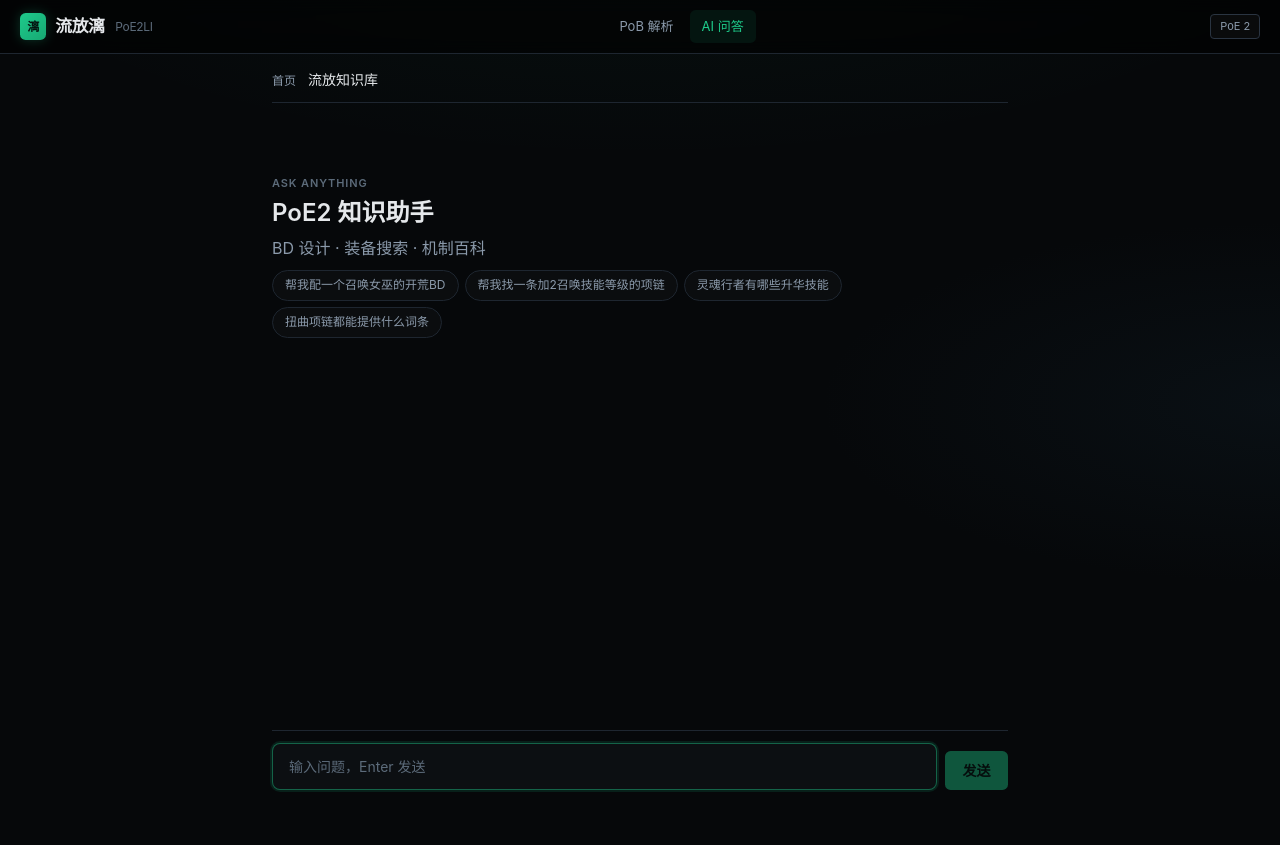
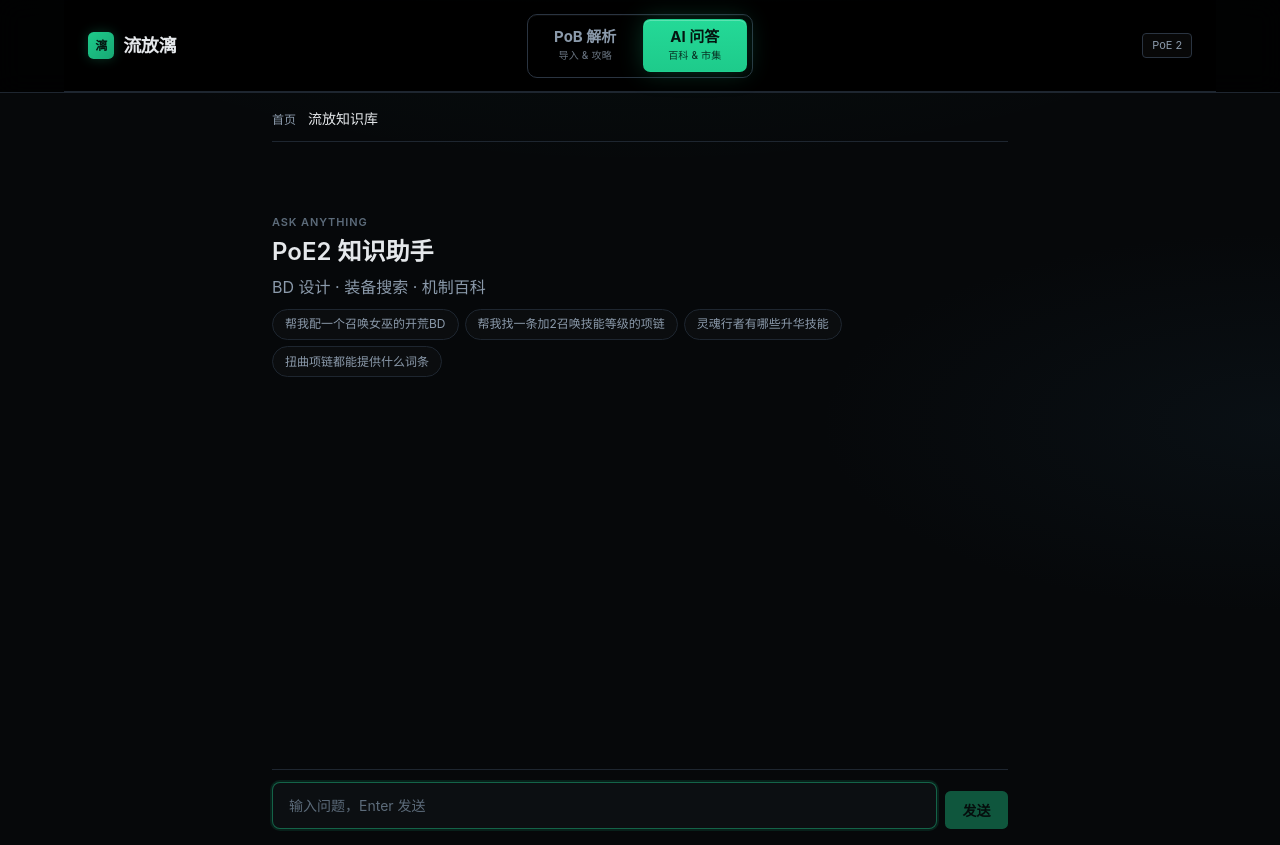
Before and after one commit to TangCuPaiGu233/PoE2LI, a Next.js app in the folder frontend/: page /chat in a window 1280 px wide. Before the commit the page ends 806 px from the top, so only its background shows below. Built offline with nearby package versions, Linux system fonts and the light colour scheme.

Commit message:
fix(frontend): prominent nav tabs and browser-local build history

```diff
--- a/frontend/src/app/globals.css
+++ b/frontend/src/app/globals.css
@@ -321,3 +321,130 @@
     transform: translateY(0);
   }
 }
+
+
+.ninja-nav-wrap {
+  border-bottom: 1px solid var(--ninja-border);
+  background: rgba(0, 0, 0, 0.72);
+  backdrop-filter: blur(12px);
+  position: sticky;
+  top: 0;
+  z-index: 50;
+}
+
+.ninja-nav {
+  display: grid;
+  grid-template-columns: 1fr auto 1fr;
+  align-items: center;
+  gap: 1rem;
+  max-width: 72rem;
+  margin: 0 auto;
+  padding: 0.85rem 1.5rem;
+}
+
+.ninja-nav-brand-text {
+  font-size: 1.125rem;
+  font-weight: 700;
+  letter-spacing: -0.02em;
+}
+
+.ninja-nav-right {
+  display: flex;
+  justify-content: flex-end;
+}
+
+.ninja-nav-tabs {
+  display: flex;
+  gap: 0.35rem;
+  padding: 0.3rem;
+  background: rgba(0, 0, 0, 0.45);
+  border: 1px solid var(--ninja-border-strong);
+  border-radius: 0.625rem;
+  box-shadow: inset 0 1px 0 rgba(255, 255, 255, 0.04);
+}
+
+.ninja-nav-tab {
+  display: flex;
+  flex-direction: column;
+  align-items: center;
+  gap: 0.1rem;
+  min-width: 6.5rem;
+  padding: 0.5rem 1.1rem;
+  border-radius: 0.45rem;
+  text-decoration: none;
+  color: var(--ninja-text-muted);
+  border: 1px solid transparent;
+  transition: color 0.15s, background 0.15s, border-color 0.15s, box-shadow 0.15s;
+}
+
+.ninja-nav-tab:hover {
+  color: var(--ninja-text);
+  background: rgba(255, 255, 255, 0.04);
+  border-color: var(--ninja-border);
+}
+
+.ninja-nav-tab.active {
+  color: #041510;
+  background: linear-gradient(180deg, #24d997 0%, var(--ninja-accent) 100%);
+  border-color: rgba(30, 203, 139, 0.6);
+  box-shadow: 0 0 24px var(--ninja-accent-glow), inset 0 1px 0 rgba(255, 255, 255, 0.25);
+}
+
+.ninja-nav-tab-label {
+  font-size: 0.9375rem;
+  font-weight: 700;
+  line-height: 1.2;
+}
+
+.ninja-nav-tab-desc {
+  font-size: 0.625rem;
+  font-weight: 500;
+  opacity: 0.75;
+  letter-spacing: 0.02em;
+}
+
+.ninja-nav-tab.active .ninja-nav-tab-desc {
+  opacity: 0.85;
+}
+
+.ninja-hero {
+  text-align: center;
+  padding: 2.5rem 1rem 2rem;
+  margin-bottom: 0.5rem;
+}
+
+.ninja-hero-title {
+  font-size: clamp(1.75rem, 4vw, 2.5rem);
+  font-weight: 700;
+  letter-spacing: -0.03em;
+  color: var(--ninja-text);
+  line-height: 1.15;
+}
+
+.ninja-hero-sub {
+  margin-top: 0.75rem;
+  font-size: 0.9375rem;
+  color: var(--ninja-text-muted);
+  max-width: 32rem;
+  margin-left: auto;
+  margin-right: auto;
+  line-height: 1.6;
+}
+
+.ninja-shell {
+  max-width: 72rem;
+  margin: 0 auto;
+  padding: 0 1.5rem 3rem;
+}
+
+@media (max-width: 768px) {
+  .ninja-nav {
+    grid-template-columns: 1fr;
+    justify-items: center;
+    text-align: center;
+    padding: 0.75rem 1rem;
+  }
+  .ninja-nav-right { display: none; }
+  .ninja-nav-tab { min-width: 5.5rem; padding: 0.45rem 0.75rem; }
+  .ninja-nav-tab-desc { display: none; }
+}
--- a/frontend/src/app/page.tsx
+++ b/frontend/src/app/page.tsx
@@ -1,6 +1,7 @@
 "use client";
 
 import { useState, useEffect, useCallback } from "react";
+import { addLocalBuildHistory, getLocalBuildHistory, toHistorySummary } from "@/lib/buildHistory";
 
 // Auto-detect API URL: same host, port 8000
 function getApiUrl(): string {
@@ -56,16 +57,8 @@
   const [showHistory, setShowHistory] = useState(true);
   const [pobValid, setPobValid] = useState<boolean | null>(null);
 
-  const loadHistory = useCallback(async () => {
-    try {
-      const res = await fetch(`${getApiUrl()}/api/builds`);
-      if (res.ok) {
-        const data = await res.json();
-        setHistory(data);
-      }
-    } catch {
-      // Ignore
-    }
+  const loadHistory = useCallback(() => {
+    setHistory(getLocalBuildHistory().map(toHistorySummary));
   }, []);
 
   useEffect(() => {
@@ -118,8 +111,8 @@
 
       const data = await res.json();
       setLoadingStep("AI 正在生成攻略...");
-
-      // Poll until homework is generated
+      addLocalBuildHistory({ id: data.id, status: data.status || "pending", build: data.build || {}, savedAt: new Date().toISOString() });
+      loadHistory();
       const buildId = data.id;
       let isDone = false;
       let attempts = 0;
@@ -134,6 +127,8 @@
 
         if (fullData.status === "done") {
           setResult(fullData);
+          addLocalBuildHistory({ id: buildId, status: "done", build: fullData.build || {}, savedAt: new Date().toISOString() });
+          loadHistory();
           isDone = true;
         } else if (fullData.status === "failed") {
           throw { message: "AI 攻略生成失败，请重试" };
@@ -145,7 +140,7 @@
       }
 
       if (!isDone) {
-        throw { message: "AI 生成超时，请稍后在历史记录中查看" };
+        throw { message: "AI 生成超时，请稍后在本机历史中查看" };
       }
 
       loadHistory();
@@ -205,21 +200,21 @@
   const gems = result?.skillSets?.flatMap((s) => s.gems?.filter((g) => g.nameSpec) || []) || [];
 
   return (
-    <div className="max-w-5xl mx-auto px-4 py-8 text-[var(--ninja-text)]">
-        <header className="text-center mb-8">
-          <p className="ninja-section-title mb-2">Build Analyzer</p>
-          <h1 className="text-2xl sm:text-3xl font-bold tracking-tight">PoB 构建分析</h1>
-          <p className="text-[var(--ninja-text-muted)] mt-2 text-sm max-w-lg mx-auto">
+    <div className="ninja-shell text-[var(--ninja-text)]">
+        <header className="ninja-hero">
+          <p className="ninja-section-title mb-3">Build Analyzer</p>
+          <h1 className="ninja-hero-title">PoB 构建分析</h1>
+          <p className="ninja-hero-sub">
             粘贴 PoB 分享码或 poe.ninja 角色链接，自动解析装备并生成中文攻略
           </p>
         </header>
 
-        <div className="grid grid-cols-1 lg:grid-cols-[1fr_280px] gap-6">
+        <div className="grid grid-cols-1 lg:grid-cols-[1fr_300px] gap-8">
           {/* Main */}
           <div>
             {/* Input */}
             <form onSubmit={handleSubmit} className="mb-6">
-              <div className="relative">
+              <div className="ninja-panel-accent p-1 relative">
                 <textarea
                   value={pobCode}
                   onChange={(e) => setPobCode(e.target.value)}
@@ -364,15 +359,19 @@
           </div>
 
           {/* Sidebar - History */}
-          <div className="lg:sticky lg:top-8 lg:self-start">
+          <div className="lg:sticky lg:top-24 lg:self-start">
             <div className="ninja-panel p-4">
               <button
                 onClick={() => setShowHistory(!showHistory)}
                 className="w-full flex items-center justify-between ninja-section-title mb-3"
               >
-                <span>历史记录 ({history.length})</span>
+                <span>本机历史 ({history.length})</span>
                 <span className="text-xs">{showHistory ? "▲" : "▼"}</span>
               </button>
+
+              {showHistory && (
+                <p className="text-[10px] text-[var(--ninja-text-dim)] mb-2">仅保存在当前浏览器，不会看到其他访客的记录</p>
+              )}
 
               {showHistory && (
                 <div className="space-y-2 max-h-[60vh] overflow-y-auto">
--- a/frontend/src/components/SiteNav.tsx
+++ b/frontend/src/components/SiteNav.tsx
@@ -1,41 +1,45 @@
 "use client";
-
 import Link from "next/link";
 import { usePathname } from "next/navigation";
 
 const LINKS = [
-  { href: "/", label: "PoB 解析" },
-  { href: "/chat", label: "AI 问答" },
+  { href: "/", label: "PoB 解析", desc: "导入 & 攻略" },
+  { href: "/chat", label: "AI 问答", desc: "百科 & 市集" },
 ];
 
 export default function SiteNav() {
   const pathname = usePathname();
 
   return (
+    <header className="ninja-nav-wrap">
       <nav className="ninja-nav">
         <Link href="/" className="ninja-nav-brand">
-        <span className="ninja-nav-icon" aria-hidden>
-          漓
-        </span>
-        <span>流放漓</span>
-        <span className="hidden sm:inline text-xs font-normal text-[var(--ninja-text-dim)] ml-0.5">
-          PoE2LI
-        </span>
+          <span className="ninja-nav-icon" aria-hidden>漓</span>
+          <span className="ninja-nav-brand-text">流放漓</span>
         </Link>
 
-      <div className="ninja-nav-links">
-        {LINKS.map(({ href, label }) => (
+        <div className="ninja-nav-tabs" role="tablist" aria-label="主导航">
+          {LINKS.map(({ href, label, desc }) => {
+            const active = pathname === href;
+            return (
               <Link
                 key={href}
                 href={href}
-            className={`ninja-nav-link${pathname === href ? " active" : ""}`}
+                role="tab"
+                aria-selected={active}
+                className={`ninja-nav-tab${active ? " active" : ""}`}
               >
-            {label}
+                <span className="ninja-nav-tab-label">{label}</span>
+                <span className="ninja-nav-tab-desc">{desc}</span>
               </Link>
-        ))}
+            );
+          })}
         </div>
 
-      <span className="ninja-badge hidden sm:inline">PoE 2</span>
+        <div className="ninja-nav-right">
+          <span className="ninja-badge">PoE 2</span>
+        </div>
       </nav>
+    </header>
   );
 }
--- /dev/null
+++ b/frontend/src/lib/buildHistory.ts
@@ -0,0 +1,52 @@
+const STORAGE_KEY = "poe2li_build_history_v1";
+const MAX_ENTRIES = 30;
+
+export interface LocalBuildHistoryEntry {
+  id: number;
+  status: string;
+  build: {
+    className?: string;
+    ascendClassName?: string;
+    level?: string;
+  };
+  savedAt: string;
+}
+
+function readRaw(): LocalBuildHistoryEntry[] {
+  if (typeof window === "undefined") return [];
+  try {
+    const raw = localStorage.getItem(STORAGE_KEY);
+    if (!raw) return [];
+    const parsed = JSON.parse(raw);
+    return Array.isArray(parsed) ? parsed : [];
+  } catch {
+    return [];
+  }
+}
+
+function writeRaw(entries: LocalBuildHistoryEntry[]) {
+  if (typeof window === "undefined") return;
+  localStorage.setItem(STORAGE_KEY, JSON.stringify(entries.slice(0, MAX_ENTRIES)));
+}
+
+export function getLocalBuildHistory(): LocalBuildHistoryEntry[] {
+  return readRaw();
+}
+
+export function addLocalBuildHistory(entry: LocalBuildHistoryEntry) {
+  const rest = readRaw().filter((e) => e.id !== entry.id);
+  writeRaw([entry, ...rest]);
+}
+
+export function removeLocalBuildHistory(id: number) {
+  writeRaw(readRaw().filter((e) => e.id !== id));
+}
+
+export function toHistorySummary(entry: LocalBuildHistoryEntry) {
+  return {
+    id: entry.id,
+    status: entry.status,
+    build: entry.build,
+    created_at: entry.savedAt,
+  };
+}
```
Lines whose indentation alone changed are shown as unchanged.
